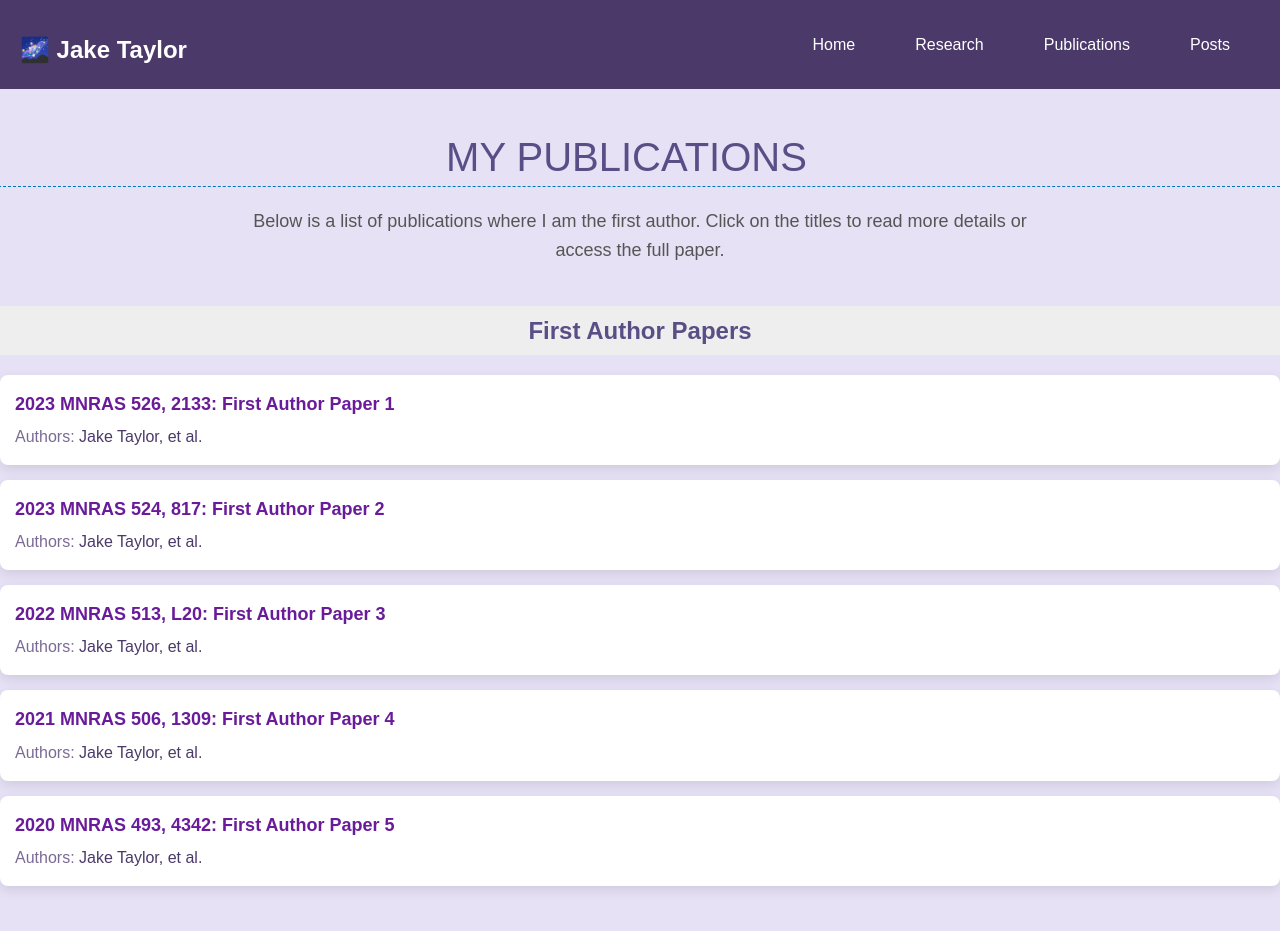
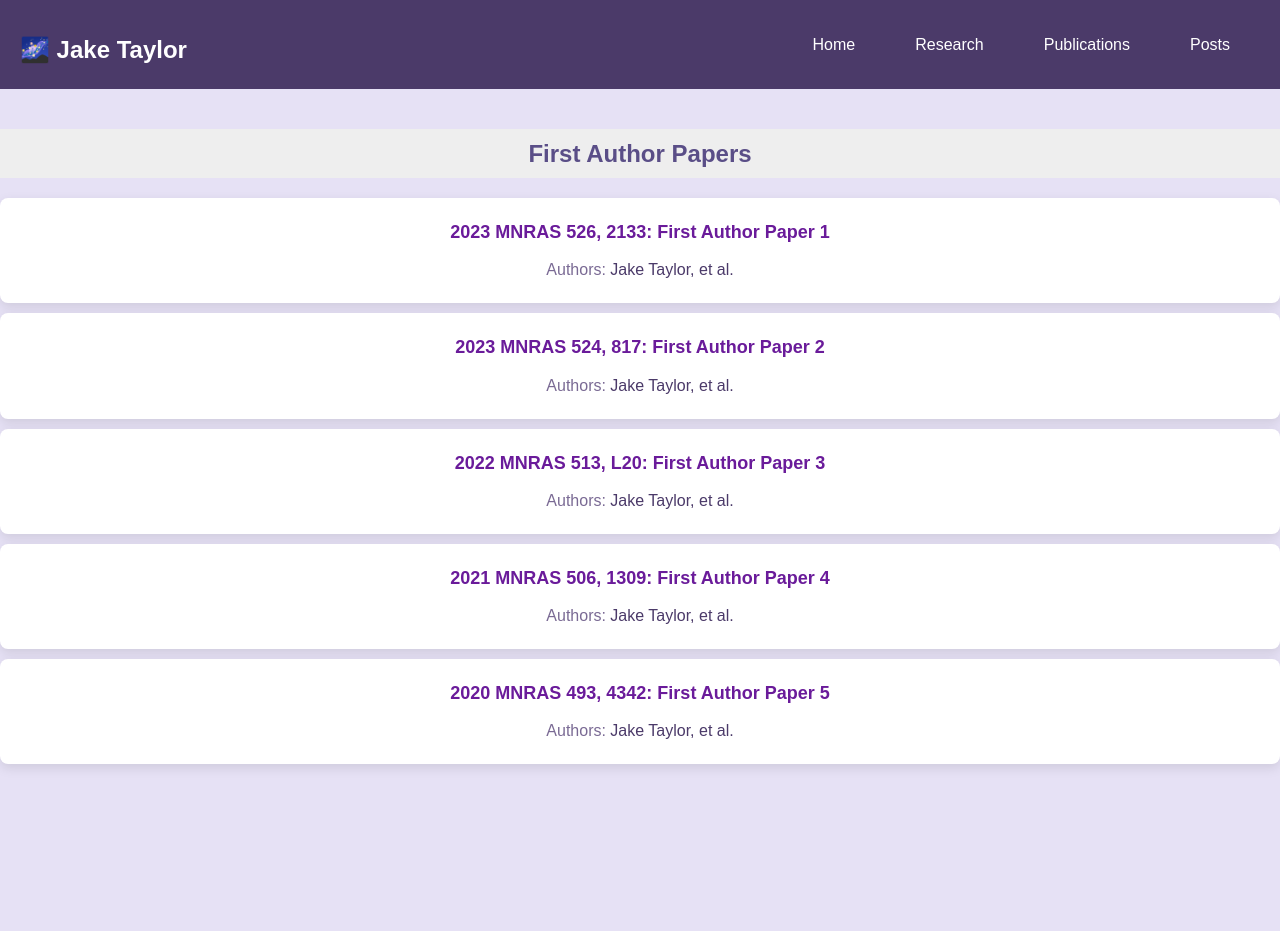
Before and after one commit to astrojaket/astrojaket.github.io, a Jekyll site: the page built from _pages/publications.html, in a window 1280 px wide. Built offline with Jekyll 4.4.1, drawn with Linux system fonts in a browser that asks for light colours; after the commit the page ends 900 px from its top, so only the background shows below that.

Commit message:
updated research

```diff
--- a/_pages/publications.html
+++ b/_pages/publications.html
@@ -4,39 +4,35 @@ title: Publications
 permalink: /publications/
 ---
 
-<h1>My Publications</h1>
-
-<p>Below is a list of publications where I am the first author. Click on the titles to read more details or access the full paper.</p>
-
 <!-- First Author Papers Section -->
 <h2>First Author Papers</h2>
 <div id="first-author-papers">
     <ul>
-        <li>
+        <li class="publication-box">
             <a href="https://ui.adsabs.harvard.edu/abs/2023MNRAS.526.2133T/abstract" target="_blank" class="publication-link">
                 2023 MNRAS 526, 2133: First Author Paper 1
             </a><br>
             <strong>Authors:</strong> Jake Taylor, et al.
         </li>
-        <li>
+        <li class="publication-box">
             <a href="https://ui.adsabs.harvard.edu/abs/2023MNRAS.524..817T/abstract" target="_blank" class="publication-link">
                 2023 MNRAS 524, 817: First Author Paper 2
             </a><br>
             <strong>Authors:</strong> Jake Taylor, et al.
         </li>
-        <li>
+        <li class="publication-box">
             <a href="https://ui.adsabs.harvard.edu/abs/2022MNRAS.513L..20T/abstract" target="_blank" class="publication-link">
                 2022 MNRAS 513, L20: First Author Paper 3
             </a><br>
             <strong>Authors:</strong> Jake Taylor, et al.
         </li>
-        <li>
+        <li class="publication-box">
             <a href="https://ui.adsabs.harvard.edu/abs/2021MNRAS.506.1309T/abstract" target="_blank" class="publication-link">
                 2021 MNRAS 506, 1309: First Author Paper 4
             </a><br>
             <strong>Authors:</strong> Jake Taylor, et al.
         </li>
-        <li>
+        <li class="publication-box">
             <a href="https://ui.adsabs.harvard.edu/abs/2020MNRAS.493.4342T/abstract" target="_blank" class="publication-link">
                 2020 MNRAS 493, 4342: First Author Paper 5
             </a><br>
@@ -88,16 +84,17 @@ permalink: /publications/
         padding: 0;
     }
 
-    #first-author-papers li {
+    .publication-box {
         background-color: #ffffff;
         border-radius: 8px;
-        padding: 15px;
-        margin-bottom: 15px;
+        padding: 20px;
+        margin-bottom: 20px;
         box-shadow: 0 4px 12px rgba(0, 0, 0, 0.1);
         transition: transform 0.3s ease-in-out;
+        text-align: center;
     }
 
-    #first-author-papers li:hover {
+    .publication-box:hover {
         transform: scale(1.05);
     }
 
@@ -107,7 +104,7 @@ permalink: /publications/
         text-decoration: none;
         font-weight: bold;
         display: inline-block;
-        margin-bottom: 5px;
+        margin-bottom: 10px;
     }
 
     .publication-link:hover {
```
